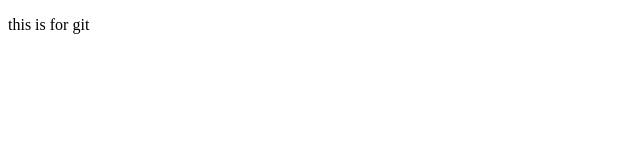
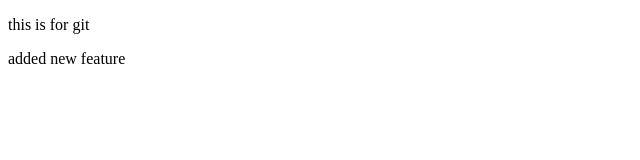
Before and after one commit to Gaganshetty123/localrepo, a plain HTML site: page index.html in a window 1280 px wide. Shown: the whole page, without its empty margins (0-640 px from the left). Drawn offline with Linux system fonts and the light colour scheme.

Commit message:
new feature

```diff
--- a/index.html
+++ b/index.html
@@ -7,6 +7,7 @@
 </head>
 <body>
     <p> this is for git</p>
-
+    <p>added new feature
+    </p>
 </body>
 </html>
```
